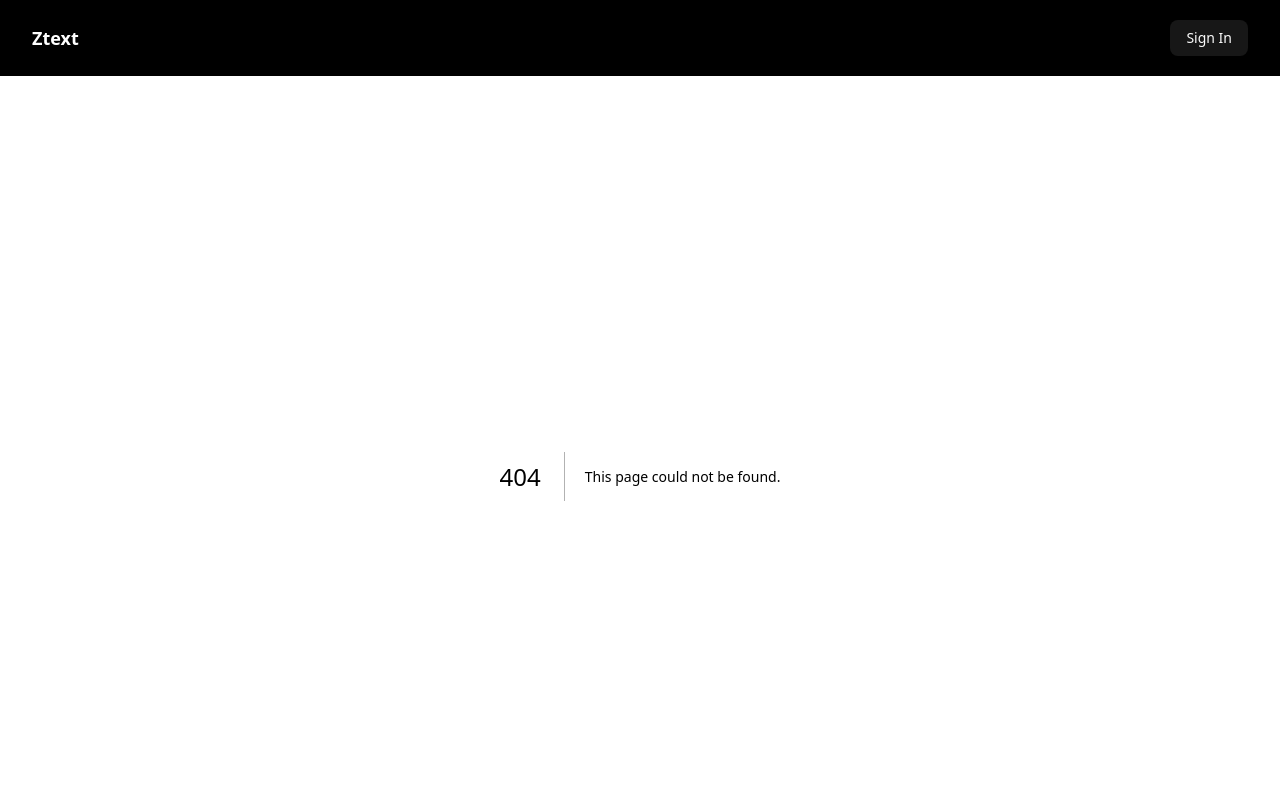
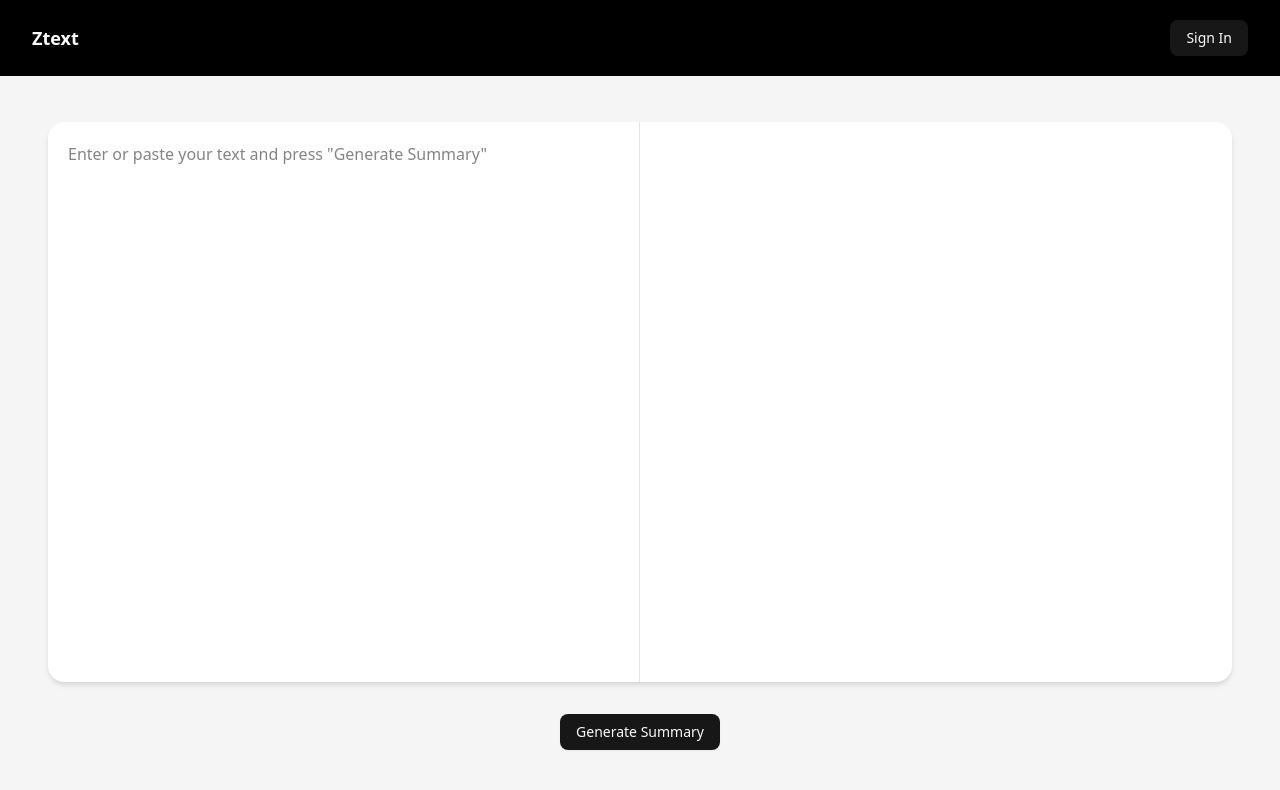
Before and after one commit to ezeigboemmanuel/AI_Text_Summarizer, a Next.js app in the folder my-app/: page /summarize in a window 1280 px wide. Before the commit this address had no page. Shown: the top 790 px of the page. Built offline with nearby package versions, Linux system fonts and the light colour scheme.

Commit message:
summarize page for desktop done

```diff
--- /dev/null
+++ b/my-app/app/summarize/page.tsx
@@ -0,0 +1,18 @@
+import { Button } from "@/components/ui/button";
+import React from "react";
+
+const SummarizePage = () => {
+  return (
+    <div className="bg-[#f5f5f5] flex flex-col justify-center items-center px-12 h-[90vh]">
+      <div className="bg-white w-full h-[70vh] shadow-md rounded-2xl flex ">
+        <textarea className="w-full rounded-l-2xl p-5 resize-none border-r focus:outline-none" placeholder='Enter or paste your text and press "Generate Summary"' />
+
+        <textarea disabled className="w-full rounded-r-2xl p-5 resize-none focus:outline-none" placeholder="" />
+      </div>
+
+      <Button className="mt-8">Generate Summary</Button>
+    </div>
+  );
+};
+
+export default SummarizePage;
--- a/my-app/components/Hero.tsx
+++ b/my-app/components/Hero.tsx
@@ -9,7 +9,10 @@ const Hero = () => {
       <p className="text-[3vw] text-gray-700 italic mb-8">
         Summarize text in Seconds
       </p>
-      <Button>Get Started</Button>
+
+      <Link href="/summarize">
+        <Button>Get Started</Button>
+      </Link>
 
       <div className="absolute bottom-0 left-5">
         <p>
```
